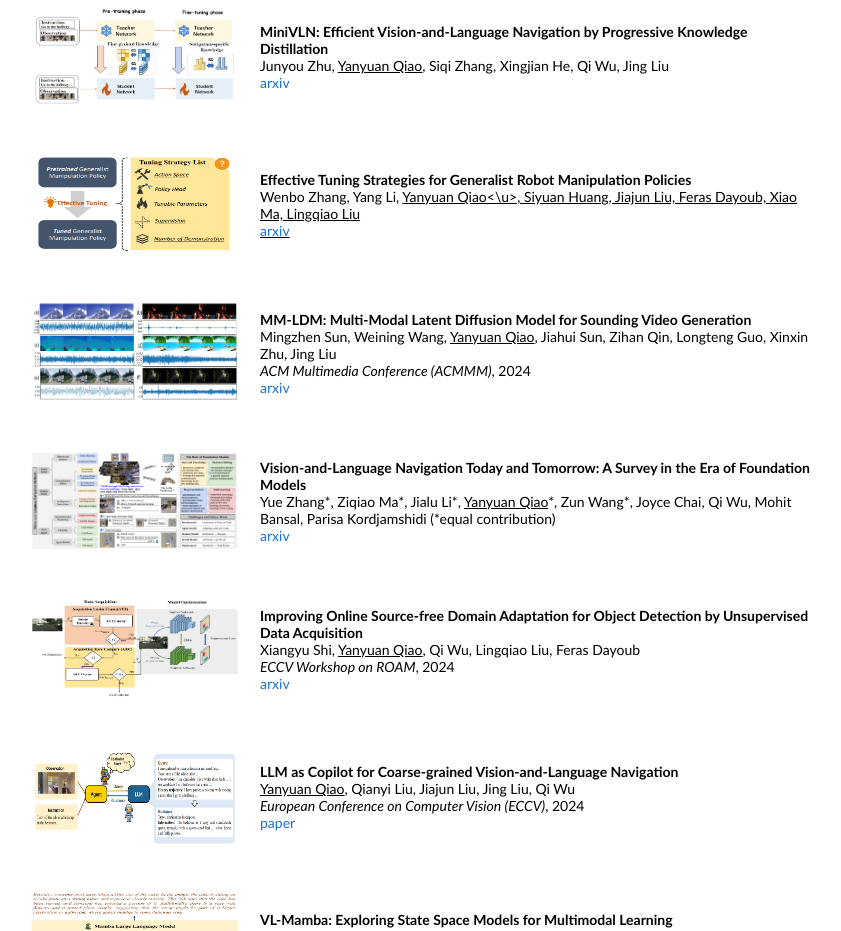
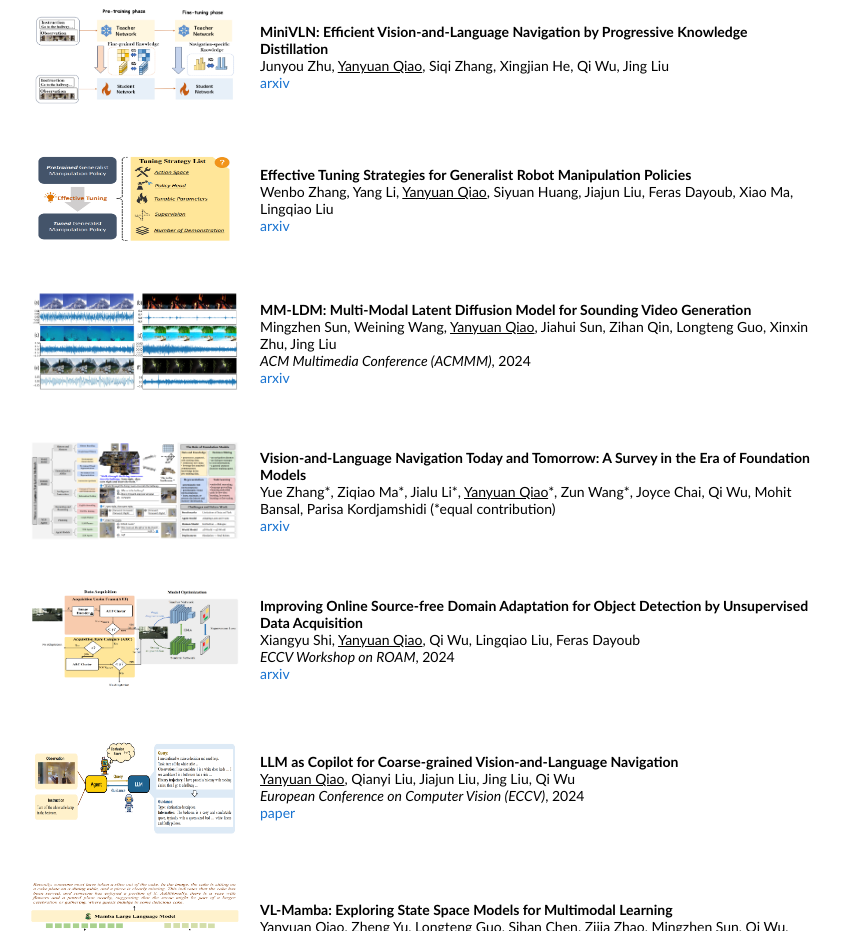
Before and after one commit to YanyuanQiao/yanyuanqiao.github.io, a plain HTML site: page index.html in a window 1280 px wide. Shown: the part 797-1728 px from the top of the page, without its empty margins (230-1071 px from the left). Drawn offline with Linux system fonts and the light colour scheme.

Commit message:
Update index.html

```diff
--- a/index.html
+++ b/index.html
@@ -132,12 +132,12 @@
 
             <tr>
                 <td style="padding:20px;width:25%;vertical-align:middle">
-                  <img src="images/2024-grmp.png" alt="clean-usnob" width="210" height="105">
+                  <img src="images/2024-grmp.png" alt="clean-usnob" width="210" height="95">
                 </td>
                 <td style="padding:0px;width:75%;vertical-align:middle">
                   <papertitle>Effective Tuning Strategies for Generalist Robot Manipulation Policies</papertitle>
                   <br>
-                  Wenbo Zhang, Yang Li, <u>Yanyuan Qiao<\u>, Siyuan Huang, Jiajun Liu, Feras Dayoub, Xiao Ma, Lingqiao Liu
+                  Wenbo Zhang, Yang Li, <u>Yanyuan Qiao</u>, Siyuan Huang, Jiajun Liu, Feras Dayoub, Xiao Ma, Lingqiao Liu
                   <br>
                   <a href="https://arxiv.org/pdf/2410.01220">arxiv</a>
                 </td>
```
